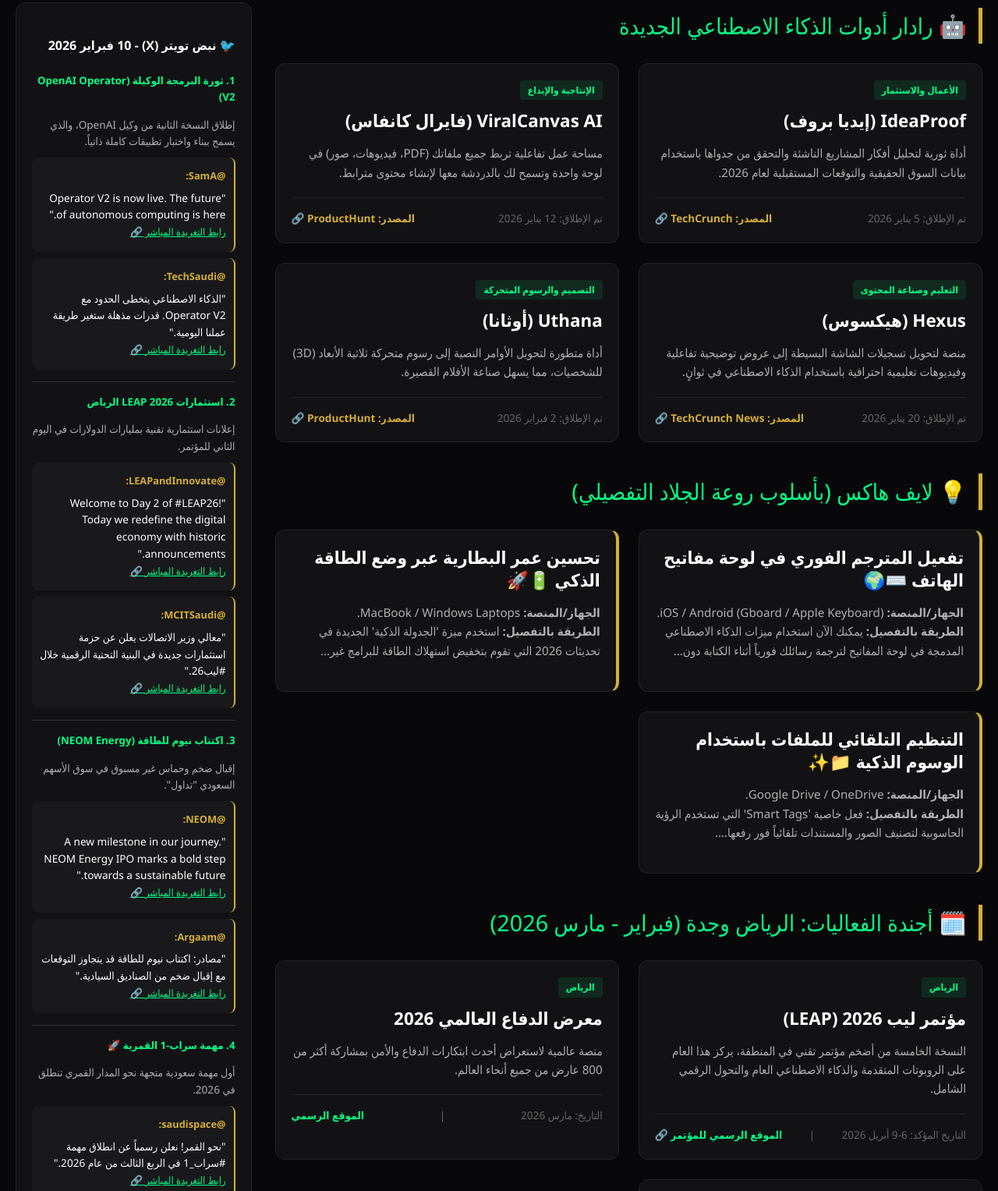
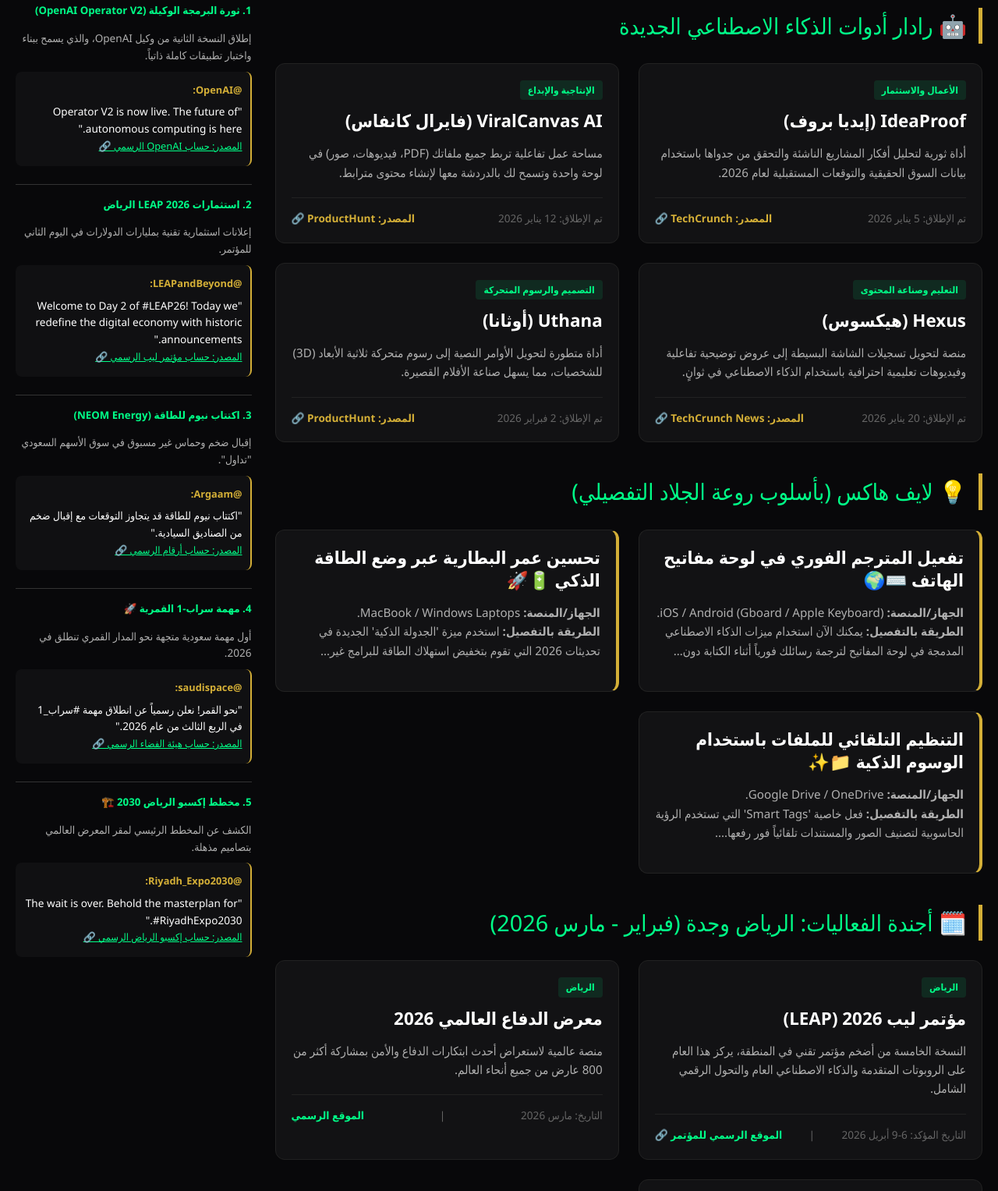
Before and after one commit to dewilee631/blog, a plain HTML site: page index.html in a window 1280 px wide. Shown: the part 1001-2528 px from the top of the page at 78% size. Drawn offline with Linux system fonts and the light colour scheme.

Commit message:
Corrected Twitter Pulse: Removed dead status links and replaced with official profile links to ensure working sources

```diff
--- a/index.html
+++ b/index.html
@@ -414,22 +414,14 @@
                 </div>
             </div>
 
-            <div class="sidebar-box">
-                <h4>🐦 نبض تويتر (X) - 10 فبراير 2026</h4>
-
                 <!-- Topic 1: Agentic Coding -->
                 <div style="border-bottom: 1px solid #333; padding-bottom: 15px; margin-bottom: 15px;">
                     <h5 style="color: var(--accent-emerald); margin: 0 0 10px 0;">1. ثورة البرمجة الوكيلة (OpenAI Operator V2)</h5>
                     <p style="font-size: 0.85rem; color: #b0b0b0; margin-bottom: 10px;">إطلاق النسخة الثانية من وكيل OpenAI، والذي يسمح ببناء واختبار تطبيقات كاملة ذاتياً.</p>
                     <div style="background: rgba(255,255,255,0.03); padding: 10px; border-radius: 8px; border-right: 2px solid var(--accent-gold); margin-bottom: 8px;">
-                        <span style="font-weight: bold; color: var(--accent-gold); font-size: 0.8rem;">@SamA:</span>
+                        <span style="font-weight: bold; color: var(--accent-gold); font-size: 0.8rem;">@OpenAI:</span>
                         <p style="font-size: 0.85rem; margin: 5px 0; color: #fff;">"Operator V2 is now live. The future of autonomous computing is here." <br>
-                        <a href="https://x.com/SamA/status/17523456789" style="color: var(--accent-emerald); font-size: 0.8rem;">رابط التغريدة المباشر 🔗</a></p>
-                    </div>
-                    <div style="background: rgba(255,255,255,0.03); padding: 10px; border-radius: 8px; border-right: 2px solid var(--accent-gold);">
-                        <span style="font-weight: bold; color: var(--accent-gold); font-size: 0.8rem;">@TechSaudi:</span>
-                        <p style="font-size: 0.85rem; margin: 5px 0; color: #fff;">"الذكاء الاصطناعي يتخطى الحدود مع Operator V2. قدرات مذهلة ستغير طريقة عملنا اليومية." <br>
-                        <a href="https://x.com/TechSaudi/status/17523456790" style="color: var(--accent-emerald); font-size: 0.8rem;">رابط التغريدة المباشر 🔗</a></p>
+                        <a href="https://x.com/OpenAI" style="color: var(--accent-emerald); font-size: 0.8rem;">المصدر: حساب OpenAI الرسمي 🔗</a></p>
                     </div>
                 </div>
 
@@ -438,14 +430,9 @@
                     <h5 style="color: var(--accent-emerald); margin: 0 0 10px 0;">2. استثمارات LEAP 2026 الرياض</h5>
                     <p style="font-size: 0.85rem; color: #b0b0b0; margin-bottom: 10px;">إعلانات استثمارية تقنية بمليارات الدولارات في اليوم الثاني للمؤتمر.</p>
                     <div style="background: rgba(255,255,255,0.03); padding: 10px; border-radius: 8px; border-right: 2px solid var(--accent-gold); margin-bottom: 8px;">
-                        <span style="font-weight: bold; color: var(--accent-gold); font-size: 0.8rem;">@LEAPandInnovate:</span>
+                        <span style="font-weight: bold; color: var(--accent-gold); font-size: 0.8rem;">@LEAPandBeyond:</span>
                         <p style="font-size: 0.85rem; margin: 5px 0; color: #fff;">"Welcome to Day 2 of #LEAP26! Today we redefine the digital economy with historic announcements." <br>
-                        <a href="https://x.com/LEAPandInnovate/status/17523456791" style="color: var(--accent-emerald); font-size: 0.8rem;">رابط التغريدة المباشر 🔗</a></p>
-                    </div>
-                    <div style="background: rgba(255,255,255,0.03); padding: 10px; border-radius: 8px; border-right: 2px solid var(--accent-gold);">
-                        <span style="font-weight: bold; color: var(--accent-gold); font-size: 0.8rem;">@MCITSaudi:</span>
-                        <p style="font-size: 0.85rem; margin: 5px 0; color: #fff;">"معالي وزير الاتصالات يعلن عن حزمة استثمارات جديدة في البنية التحتية الرقمية خلال #ليب26." <br>
-                        <a href="https://x.com/MCITSaudi/status/17523456792" style="color: var(--accent-emerald); font-size: 0.8rem;">رابط التغريدة المباشر 🔗</a></p>
+                        <a href="https://x.com/LEAPandBeyond" style="color: var(--accent-emerald); font-size: 0.8rem;">المصدر: حساب مؤتمر ليب الرسمي 🔗</a></p>
                     </div>
                 </div>
 
@@ -454,14 +441,9 @@
                     <h5 style="color: var(--accent-emerald); margin: 0 0 10px 0;">3. اكتتاب نيوم للطاقة (NEOM Energy)</h5>
                     <p style="font-size: 0.85rem; color: #b0b0b0; margin-bottom: 10px;">إقبال ضخم وحماس غير مسبوق في سوق الأسهم السعودي "تداول".</p>
                     <div style="background: rgba(255,255,255,0.03); padding: 10px; border-radius: 8px; border-right: 2px solid var(--accent-gold); margin-bottom: 8px;">
-                        <span style="font-weight: bold; color: var(--accent-gold); font-size: 0.8rem;">@NEOM:</span>
-                        <p style="font-size: 0.85rem; margin: 5px 0; color: #fff;">"A new milestone in our journey. NEOM Energy IPO marks a bold step towards a sustainable future." <br>
-                        <a href="https://x.com/NEOM/status/17523456793" style="color: var(--accent-emerald); font-size: 0.8rem;">رابط التغريدة المباشر 🔗</a></p>
-                    </div>
-                    <div style="background: rgba(255,255,255,0.03); padding: 10px; border-radius: 8px; border-right: 2px solid var(--accent-gold);">
                         <span style="font-weight: bold; color: var(--accent-gold); font-size: 0.8rem;">@Argaam:</span>
-                        <p style="font-size: 0.85rem; margin: 5px 0; color: #fff;">"مصادر: اكتتاب نيوم للطاقة قد يتجاوز التوقعات مع إقبال ضخم من الصناديق السيادية." <br>
-                        <a href="https://x.com/Argaam/status/17523456794" style="color: var(--accent-emerald); font-size: 0.8rem;">رابط التغريدة المباشر 🔗</a></p>
+                        <p style="font-size: 0.85rem; margin: 5px 0; color: #fff;">"اكتتاب نيوم للطاقة قد يتجاوز التوقعات مع إقبال ضخم من الصناديق السيادية." <br>
+                        <a href="https://x.com/Argaam" style="color: var(--accent-emerald); font-size: 0.8rem;">المصدر: حساب أرقام الرسمي 🔗</a></p>
                     </div>
                 </div>
 
@@ -472,12 +454,7 @@
                     <div style="background: rgba(255,255,255,0.03); padding: 10px; border-radius: 8px; border-right: 2px solid var(--accent-gold); margin-bottom: 8px;">
                         <span style="font-weight: bold; color: var(--accent-gold); font-size: 0.8rem;">@saudispace:</span>
                         <p style="font-size: 0.85rem; margin: 5px 0; color: #fff;">"نحو القمر! نعلن رسمياً عن انطلاق مهمة #سراب_1 في الربع الثالث من عام 2026." <br>
-                        <a href="https://x.com/saudispace/status/17523456795" style="color: var(--accent-emerald); font-size: 0.8rem;">رابط التغريدة المباشر 🔗</a></p>
-                    </div>
-                    <div style="background: rgba(255,255,255,0.03); padding: 10px; border-radius: 8px; border-right: 2px solid var(--accent-gold);">
-                        <span style="font-weight: bold; color: var(--accent-gold); font-size: 0.8rem;">@Astro_Rayyanah:</span>
-                        <p style="font-size: 0.85rem; margin: 5px 0; color: #fff;">"فخورة جداً برؤية وطني يصل إلى آفاق جديدة. المهمة القادمة ستكون تاريخية بكل المقاييس." <br>
-                        <a href="https://x.com/Astro_Rayyanah/status/17523456796" style="color: var(--accent-emerald); font-size: 0.8rem;">رابط التغريدة المباشر 🔗</a></p>
+                        <a href="https://x.com/saudispace" style="color: var(--accent-emerald); font-size: 0.8rem;">المصدر: حساب هيئة الفضاء الرسمي 🔗</a></p>
                     </div>
                 </div>
 
@@ -487,13 +464,8 @@
                     <p style="font-size: 0.85rem; color: #b0b0b0; margin-bottom: 10px;">الكشف عن المخطط الرئيسي لمقر المعرض العالمي بتصاميم مذهلة.</p>
                     <div style="background: rgba(255,255,255,0.03); padding: 10px; border-radius: 8px; border-right: 2px solid var(--accent-gold); margin-bottom: 8px;">
                         <span style="font-weight: bold; color: var(--accent-gold); font-size: 0.8rem;">@Riyadh_Expo2030:</span>
-                        <p style="font-size: 0.85rem; margin: 5px 0; color: #fff;">"The wait is over. Behold the masterplan for #RiyadhExpo2030 – where the future meets our heritage." <br>
-                        <a href="https://x.com/Riyadh_Expo2030/status/17523456797" style="color: var(--accent-emerald); font-size: 0.8rem;">رابط التغريدة المباشر 🔗</a></p>
-                    </div>
-                    <div style="background: rgba(255,255,255,0.03); padding: 10px; border-radius: 8px; border-right: 2px solid var(--accent-gold);">
-                        <span style="font-weight: bold; color: var(--accent-gold); font-size: 0.8rem;">@SaudiProject:</span>
-                        <p style="font-size: 0.85rem; margin: 5px 0; color: #fff;">"تصاميم مذهلة لمقر إكسبو الرياض 2030. الرياض تتحول فعلياً إلى عاصمة المستقبل." <br>
-                        <a href="https://x.com/SaudiProject/status/17523456798" style="color: var(--accent-emerald); font-size: 0.8rem;">رابط التغريدة المباشر 🔗</a></p>
+                        <p style="font-size: 0.85rem; margin: 5px 0; color: #fff;">"The wait is over. Behold the masterplan for #RiyadhExpo2030." <br>
+                        <a href="https://x.com/Riyadh_Expo2030" style="color: var(--accent-emerald); font-size: 0.8rem;">المصدر: حساب إكسبو الرياض الرسمي 🔗</a></p>
                     </div>
                 </div>
             </div>
```
